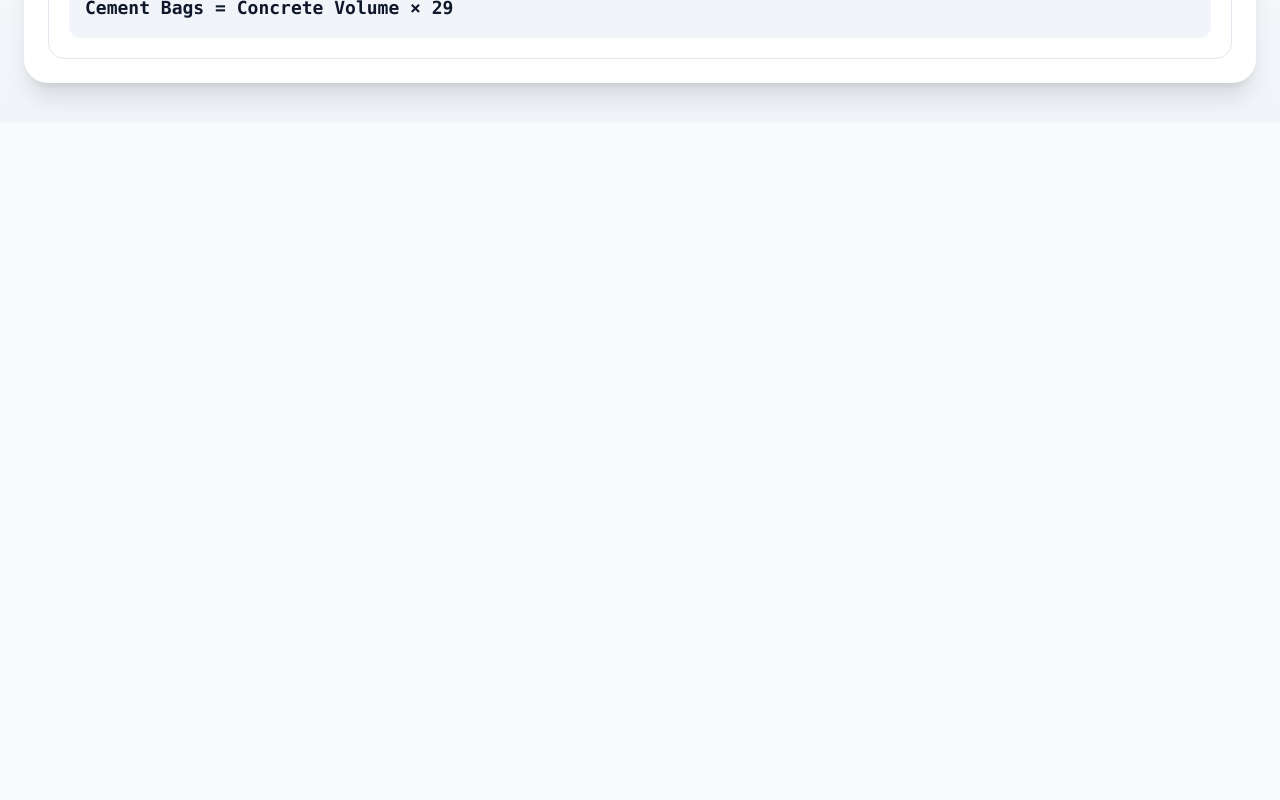
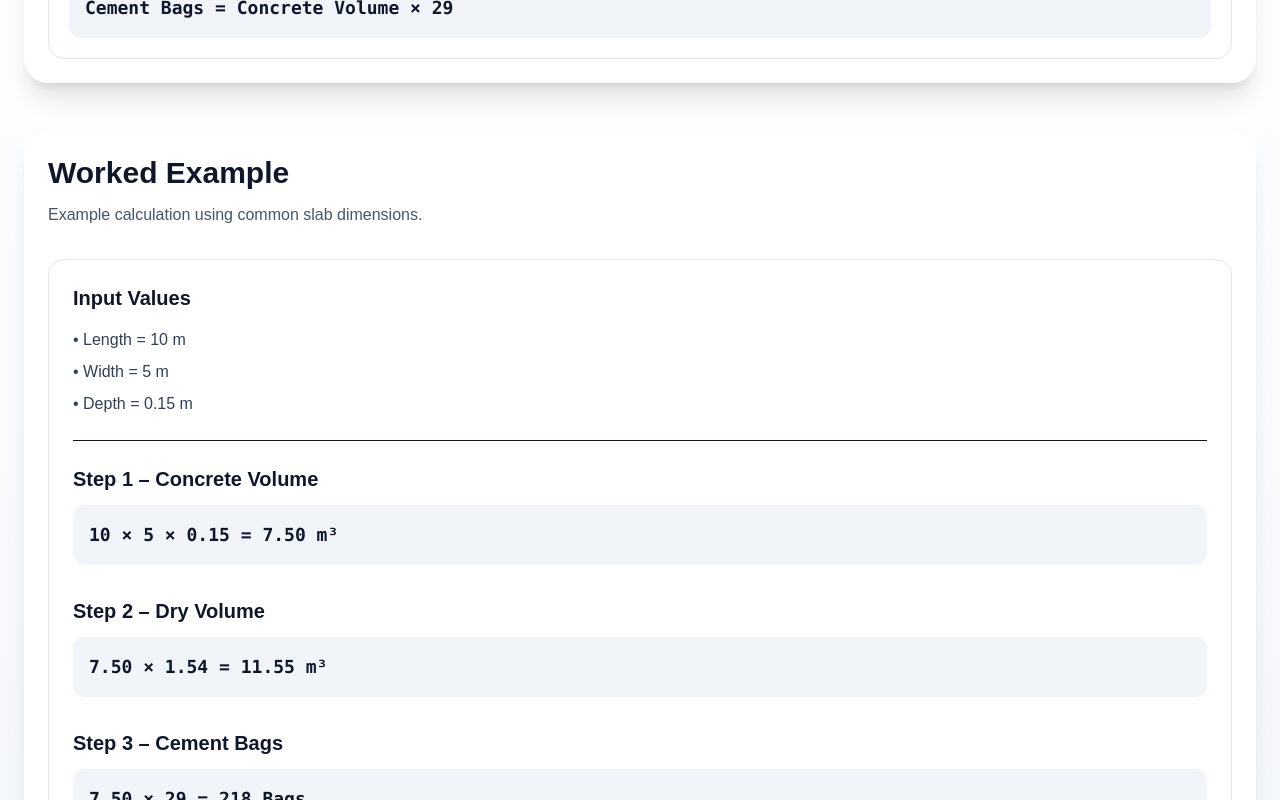
Before and after one commit to km7max-cmd/cornerspan, a Next.js app: page /calculators/concrete in a window 1280 px wide. Shown: the part 1540-2340 px from the top of the page. Before the commit the page ends 1663 px from the top, so only its background shows below. Built offline with nearby package versions, Linux system fonts and the light colour scheme.

Commit message:
Add Example component to ConcreteCalculator

```diff
--- a/app/calculators/concrete/ConcreteCalculator.tsx
+++ b/app/calculators/concrete/ConcreteCalculator.tsx
@@ -7,6 +7,7 @@ import CalculatorForm from "./components/CalculatorForm";
 import ResultCard from "./components/ResultCard";
 import Formula from "./components/Formula";
 
+import Example from "./components/Example";
 import { calculateConcrete } from "./utils/calculateConcrete";
 
 export default function ConcreteCalculator() {
@@ -104,7 +105,9 @@ export default function ConcreteCalculator() {
         <div className="mt-12">
           <Formula />
         </div>
-
+  <div className="mt-12">
+  <Example />
+</div>
       </div>
     </main>
   );
```
